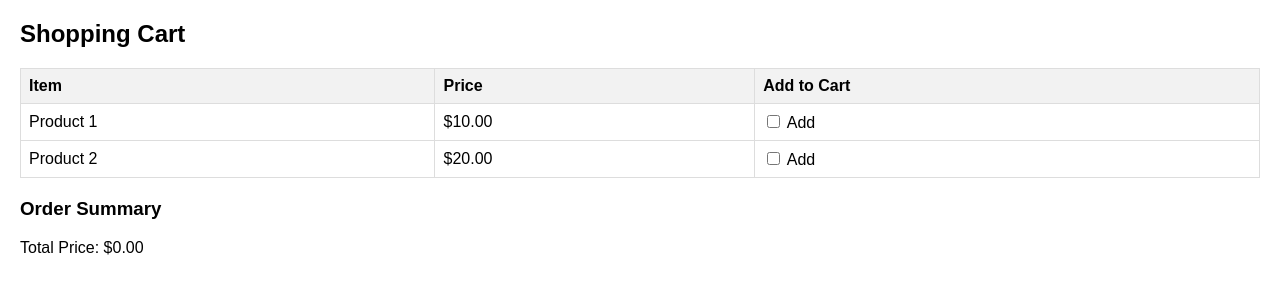
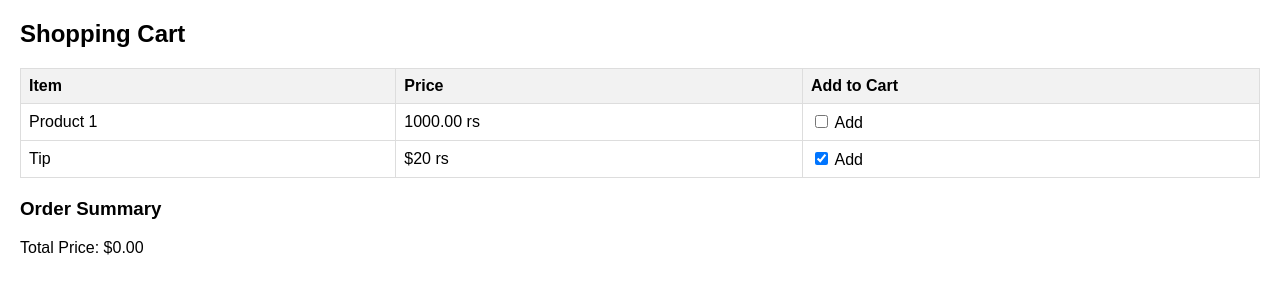
Before and after one commit to no1hkg/Darkpattern_confirmShaming, a plain HTML site: page index.html in a window 1280 px wide. Drawn offline with Linux system fonts and the light colour scheme.

Commit message:
Update index.html

```diff
--- a/index.html
+++ b/index.html
@@ -39,13 +39,13 @@
     <tbody>
         <tr>
             <td>Product 1</td>
-            <td>$10.00</td>
+            <td>1000.00 rs</td>
             <td><input type="checkbox" id="item1" onclick="handleCheckbox(this)"> Add</td>
         </tr>
         <tr>
-            <td>Product 2</td>
-            <td>$20.00</td>
-            <td><input type="checkbox" id="item2" onclick="handleCheckbox(this)"> Add</td>
+            <td>Tip</td>
+            <td>$20 rs</td>
+            <td><input type="checkbox" id="item2" onclick="handleCheckbox(this)" checked> Add</td>
         </tr>
         <!-- Add more products as needed -->
     </tbody>
@@ -61,9 +61,9 @@
     function handleCheckbox(checkbox) {
         var itemName = checkbox.parentNode.parentNode.cells[0].innerText;
         if (checkbox.checked) {
-            alert("Added to cart: " + itemName);
+
         } else {
-            alert("Removed from cart: " + itemName);
+            alert("No, I don't want to tip. I'm okay with being a cheapskate and not appreciating the hard work of our drivers.");
         }
 
         // You can update the order summary or perform other actions here
```
